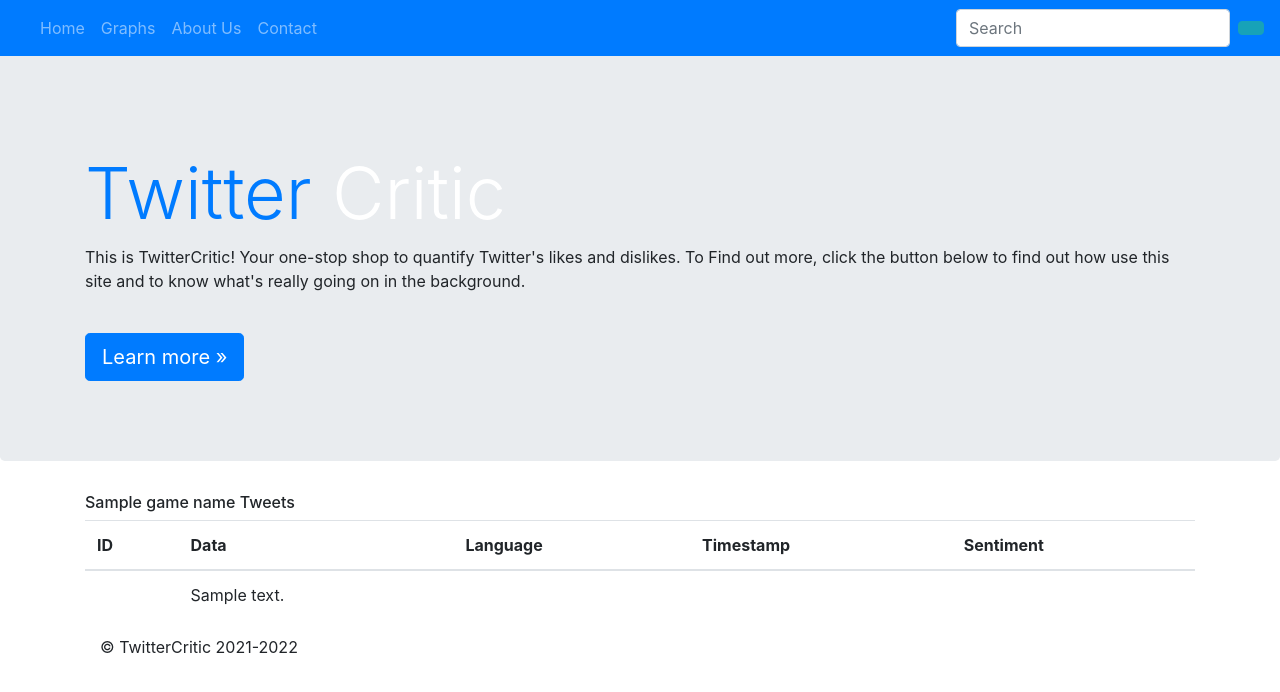
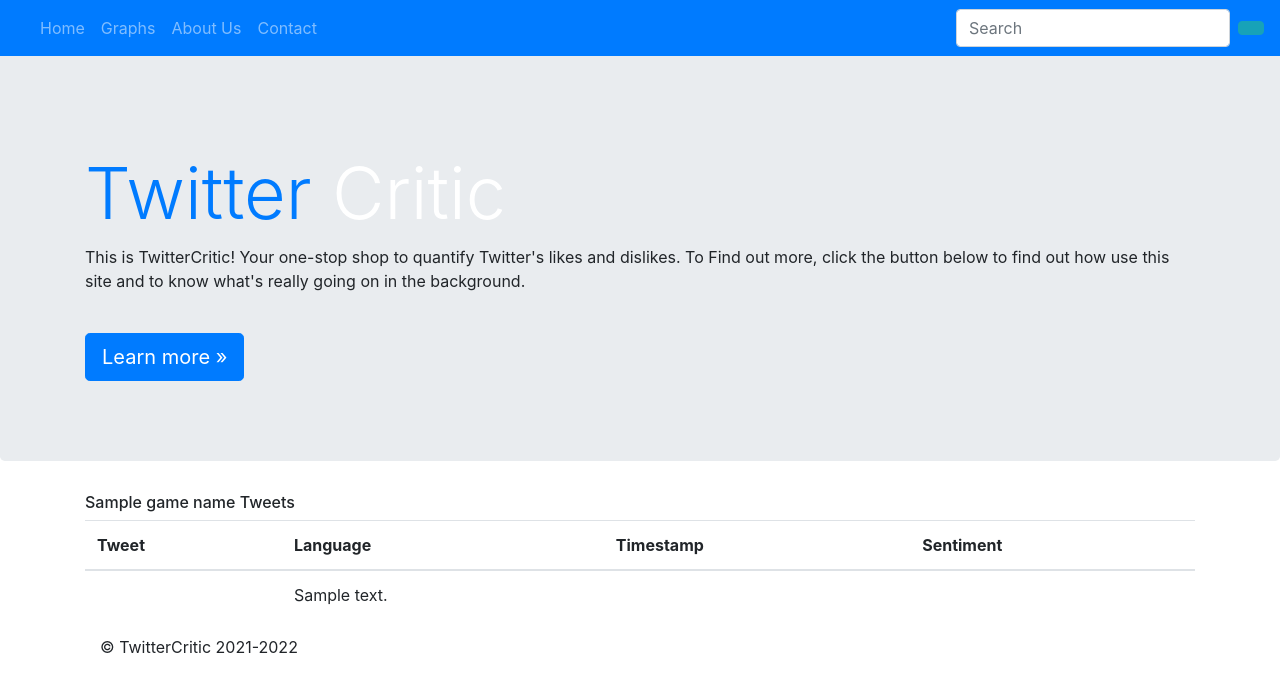
Before and after one commit to lewisj2501/twitter-text-mining, a Flask app: template templates/search.html in a window 1280 px wide. Shown: the top 692 px of the page. Run offline with Flask 2, Linux system fonts and the light colour scheme; the template is opened without the code that fills it: most values are stand-ins (such as "Sample title", 1, 10 or a date in 2020).

Commit message:
- searchbar that has context annotation number that passes through the get request (e.g. 71 if a video game has been selected). - tweets are filtered based on that (user selects tv show, tweets that have that context annotation and is about the specific tv show will only come back). - if a video game is searched when film is selected, don't expect anything to return (unless film and game have the same name)

```diff
--- a/index.py
+++ b/index.py
@@ -7,6 +7,7 @@
 import tweepy as twitter
 import keys
 import time, datetime
+
 # handle authentication to use API
 auth = twitter.OAuthHandler(keys.API_KEY, keys.API_KEY_SECRET)
 auth.set_access_token(keys.ACCESS_TOKEN, keys.ACCESS_TOKEN_SECRET)
@@ -18,31 +19,52 @@
 
 # takes search query, no retweets
 baseQuery = '-is:retweet'
+
+
 # default web page
 @app.route("/")
 def index():
     return render_template("index.html")
+
+
 # search web page, passes twitter data to search view
 @app.route('/search/', methods=['GET'])
 def search():
     name = request.args.get('name')
-    data = twitterData(name)
+    genre = request.args.get('media')
+    data = twitterData(name, genre)
     return render_template("search.html", content=data, gameName=name.title())
+
+
 # get twitter data, loop each tweet object, add attribute data to list, return list
-def twitterData(game):
+def twitterData(title, genre):
     # append user input with base query
-    query = game + ' ' +baseQuery
+    query = title + ' ' + baseQuery
     # finds recent tweets based on search query, default 10 max
-    response = client.search_recent_tweets(query=query,tweet_fields=['created_at', 'lang'],max_results=100)
+    # response = client.search_recent_tweets(query=query,tweet_fields=['created_at', 'lang'],max_results=100)
+    response = client.search_recent_tweets(query=query,
+                                           tweet_fields=['created_at', 'lang', 'context_annotations', 'entities'],
+                                           max_results=100)
     # datalist holds a list containing lists of tweet objects
     datalist = []
     for tweet in response.data:
+        tweet_context = tweet.context_annotations
+        tweet_context_match = False
+        for index in range(len(tweet_context)):
+            for key in tweet_context[index]:
+                new_dict = tweet_context[index][key]
+                if genre in new_dict.values():
+                    tweet_context_match = True
+                    print("genre match")
+                else:
+                    print("genre doesn't match")
         # filters for tweets in engilsh
-        if tweet.lang == "en":
+        if tweet.lang == "en" and tweet_context_match == True:
             # each tweet object is added to this list
             sublist = []
             # after tokenising the tweet text, add the words (tokens) to this list
             finalTweet = []
+            sentiment_score = 0
             # string that holds the sentiment of a tweet
             tweet_polarity = ""
             # cleansing process of the text
@@ -52,13 +74,13 @@
             # removes punctuation
             cleaned_tweet = tweet_text_lower.translate(str.maketrans('', '', string.punctuation))
             # nltk function that tokenises tweet text (breaks into words)
-            tokenised_tweet = word_tokenize(cleaned_tweet,"english")
+            tokenised_tweet = word_tokenize(cleaned_tweet, "english")
             # removes english stop words (e.g. I, so, a, our, etc. ) and appends to finalTweet list
             for token in tokenised_tweet:
                 if token not in stopwords.words('english'):
                     finalTweet.append(token)
             # converts finalTweet list (all the valuble words in the tweet) back to a string
-            cleaned_tokenised_tweet = ' '.join(map(str,finalTweet))
+            cleaned_tokenised_tweet = ' '.join(map(str, finalTweet))
             # uses nltk function to get polarity score (is the tweet neg, neu, or pos)
             tweet_polarity_score = SentimentIntensityAnalyzer().polarity_scores(cleaned_tokenised_tweet)
             # get dict neg value
@@ -68,13 +90,29 @@
             # if the polarity is more negative than postive, determine tweet as negative, elif its postive,
             # else its neutral
             if neg > pos:
-                tweet_polarity = "Negative Tweet"
+                sentiment_score = round(neg * 100)
+                if sentiment_score > 60:
+                    tweet_polarity = "Extremely Negative Tweet"
+                elif 60 > sentiment_score > 40:
+                    tweet_polarity = "Very Negative Tweet"
+                elif 40 > sentiment_score > 20:
+                    tweet_polarity = "Fairly Negative Tweet"
+                else:
+                    tweet_polarity = "Mildly Negative Tweet"
             elif pos > neg:
-                tweet_polarity = "Positive Tweet"
+                sentiment_score = round(pos * 100)
+                if sentiment_score > 60:
+                    tweet_polarity = "Extremely Positive Tweet"
+                elif 60 > sentiment_score > 40:
+                    tweet_polarity = "Very Positive Tweet"
+                elif 40 > sentiment_score > 20:
+                    tweet_polarity = "Fairly Positive Tweet"
+                else:
+                    tweet_polarity = "Mildly Positive Tweet"
             else:
                 tweet_polarity = "Neutral Tweet"
+                sentiment_score = 0
             # add tweet object properties to list that will be displayed on web page
-            sublist.append(tweet.id)
             sublist.append(tweet.text)
             sublist.append(tweet.lang)
             sublist.append(tweet.created_at)
@@ -86,6 +124,8 @@
             print("/n")
 
     return datalist
+
+
 # runs website, runs it in debug mode (don't have to refresh page each time)
 if __name__ == "__main__":
     app.run(debug=True)
--- a/templates/search.html
+++ b/templates/search.html
@@ -9,8 +9,7 @@
             <table class="table table-hover">
                 <thead>
                 <tr>
-                    <th scope="col">ID</th>
-                    <th scope="col">Data</th>
+                    <th scope="col">Tweet</th>
                     <th scope="col">Language</th>
                     <th scope="col">Timestamp</th>
                     <th scope="col">Sentiment</th>
```
